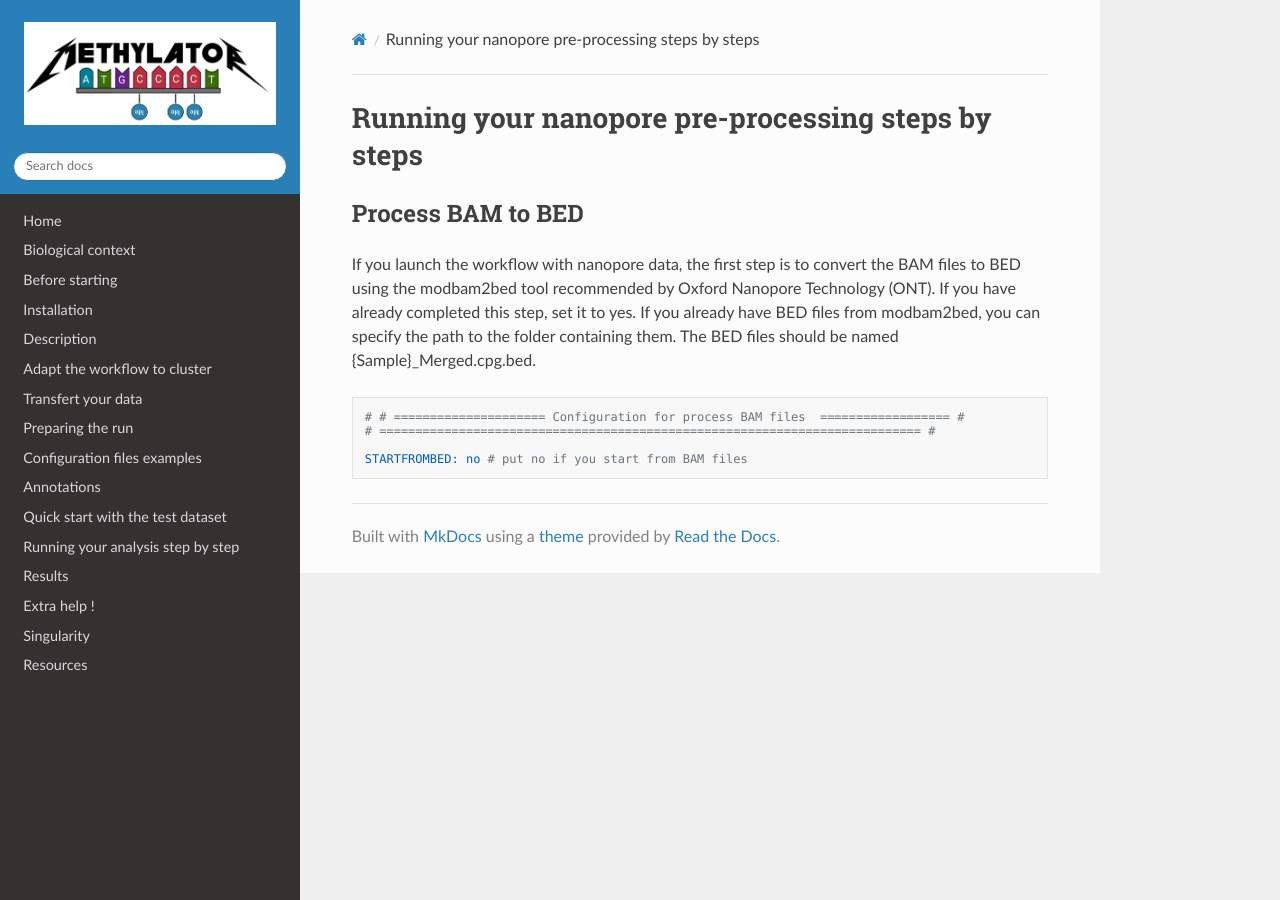
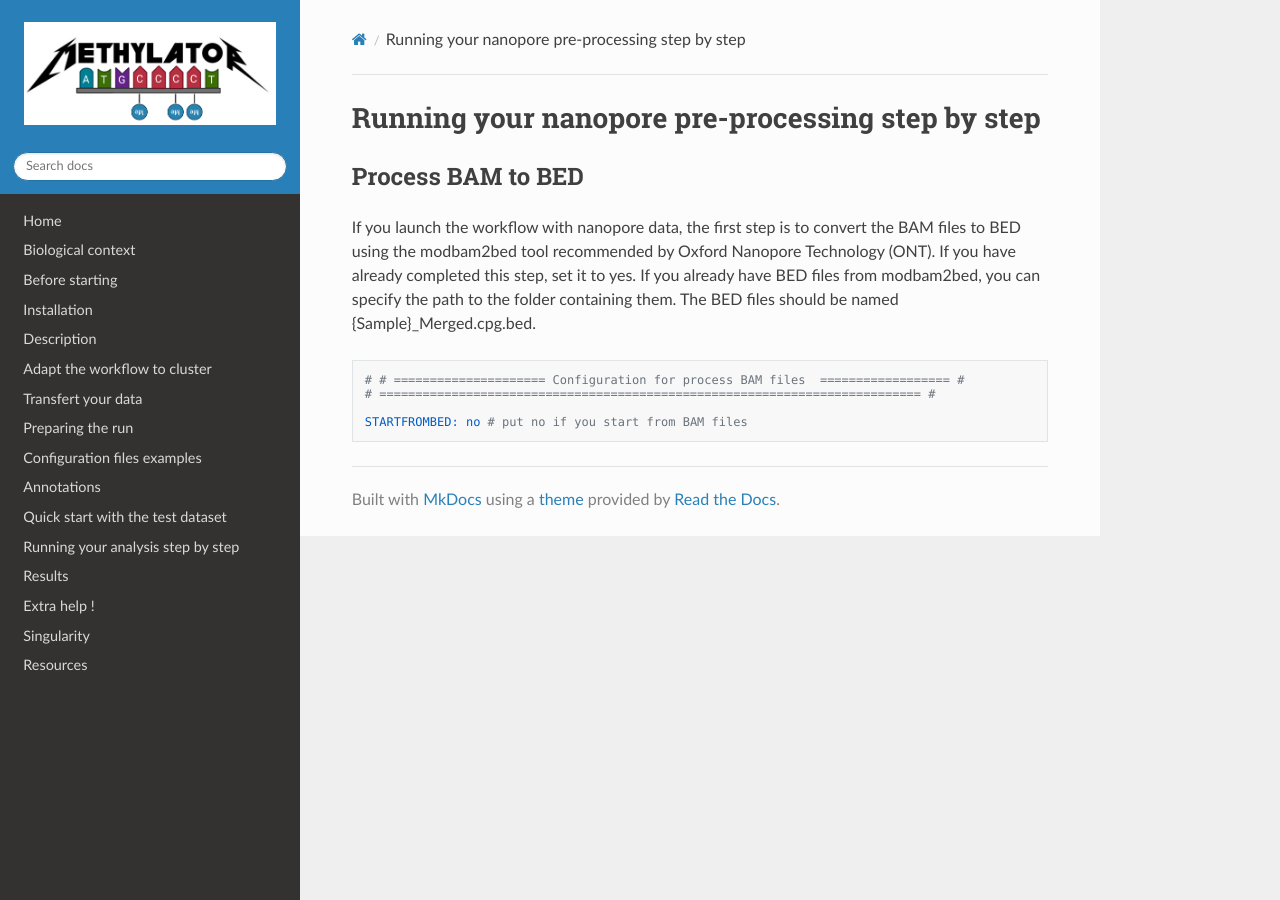
Before and after one commit to parisepigenetics/Methylator-Documentation, an MkDocs documentation site: the page built from docs/running_nano.md, in a window 1280 px wide. Built offline with MkDocs 1.6.1, drawn with Linux system fonts in a browser that asks for light colours; nearby versions of some CDN libraries.

Commit message:
Update running_nano.md

```diff
--- a/docs/running_nano.md
+++ b/docs/running_nano.md
@@ -1,5 +1,5 @@
 
-# Running your nanopore pre-processing steps by steps
+# Running your nanopore pre-processing step by step
 
 ##  Process BAM to BED
 
```
